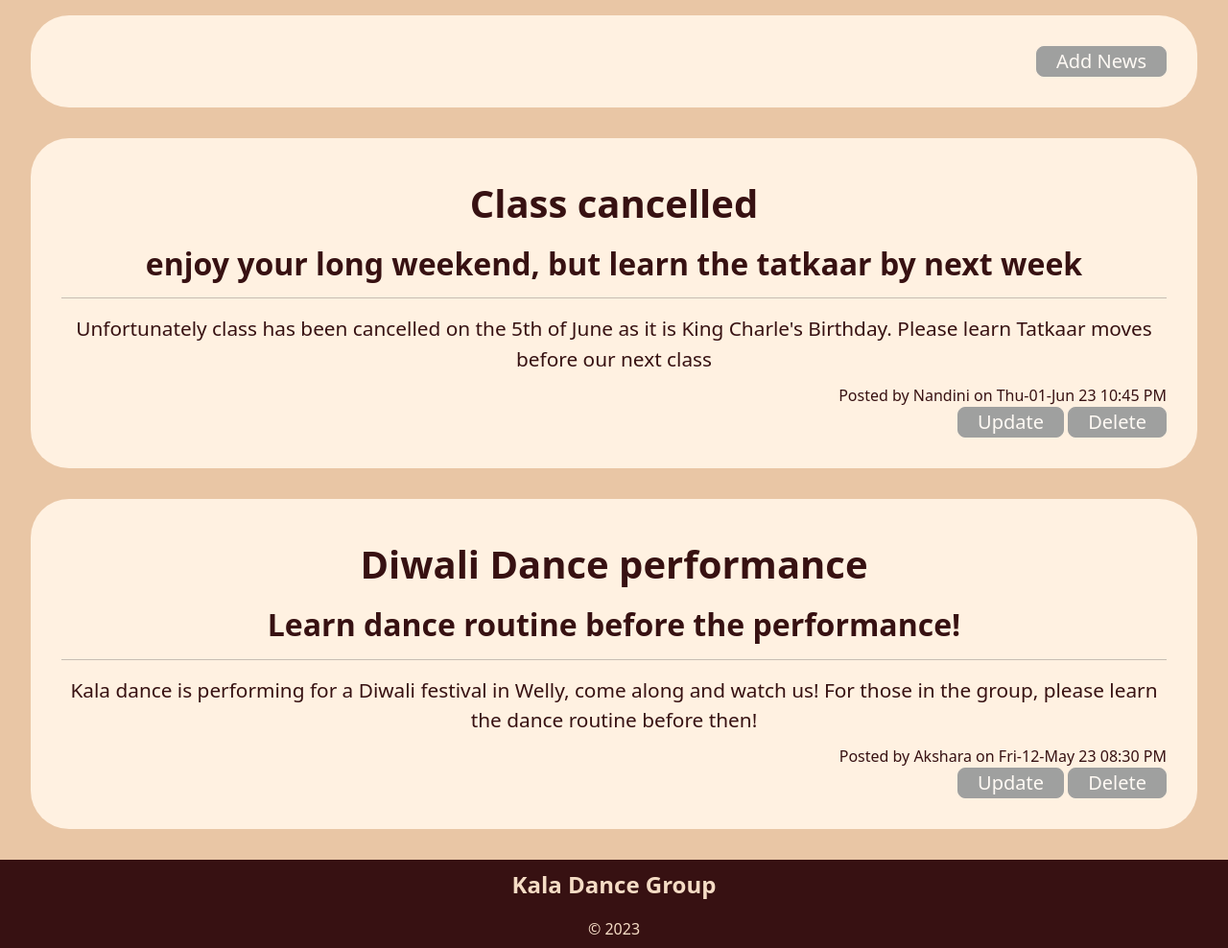
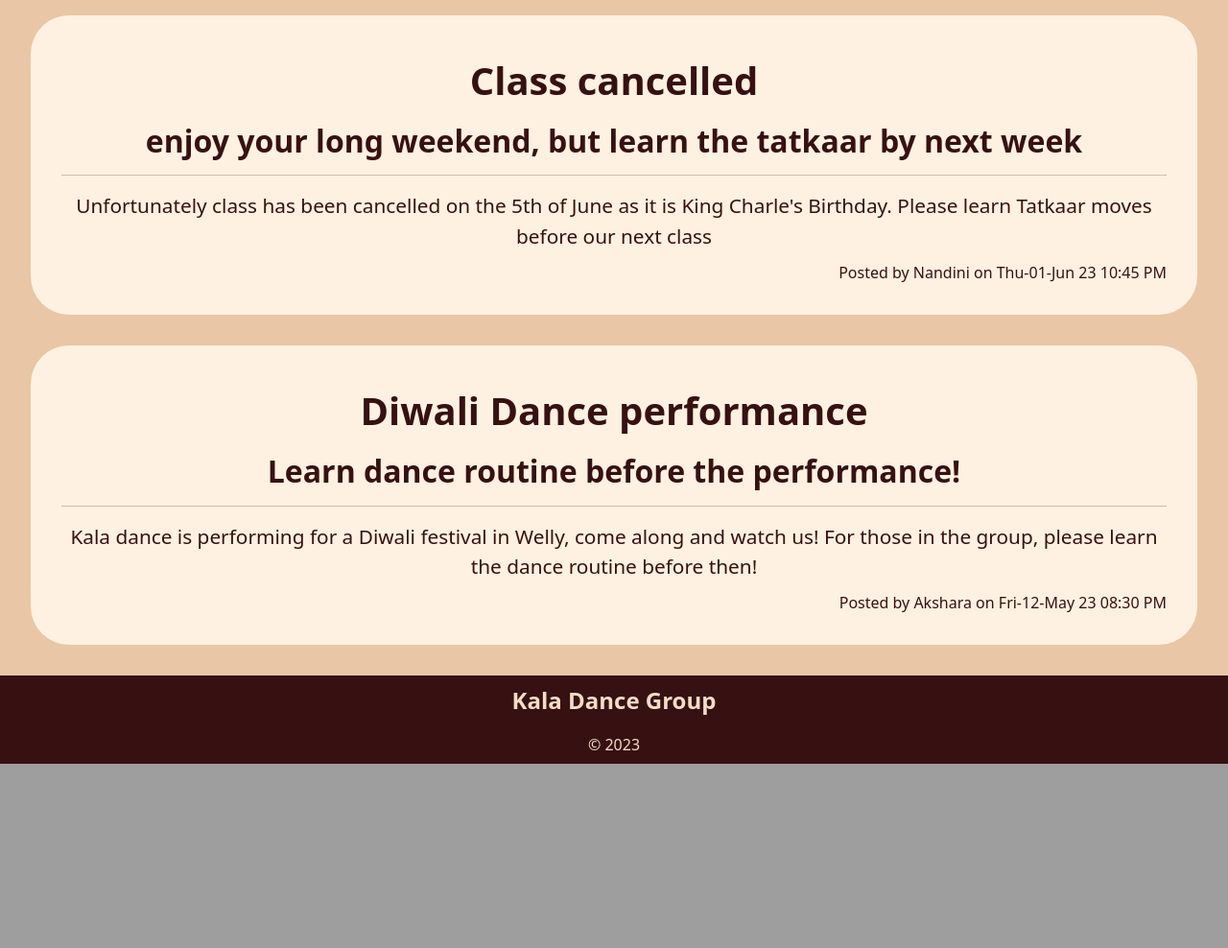
Before and after one commit to 4rush1/KalaDanceProject, a Flask app: page /news in a window 1280 px wide. Shown: the part 992-1980 px from the top of the page at 96% size. After the commit the page ends 1788 px from the top, so only its background shows below. Run offline with Flask 3, Linux system fonts and the light colour scheme; data comes from the database, SQL or seed files in the repository.

Commit message:
realised that the disabled button looked ugly, therefore I decided to get rid of these. Now when the user is not signed in, or has a authorisation of 1, the buttons will not appear

```diff
--- a/templates/news.html
+++ b/templates/news.html
@@ -20,15 +20,13 @@ news and events!
 
 {% block content %}
 <!-- to enter news -->
+{%  if session and session['authorisation'] == 0 %}
 <div class="container_round">
     <div class="text-end">
-        {%  if session and session['authorisation'] == 0 %}
         <a class="btn btn-lg btn-outline" href="{{ url_for('news_cud', id=0, task='add') }}">Add News</a>
-        {%  else %}
-        <a class="btn btn-lg btn-outline btn-secondary disabled" href="{{ url_for('news_cud', id=0, task='add') }}">Add News</a>
-        {%  endif %}
     </div>
 </div>
+{%  endif %}
 
 <!-- news structure -->
 <!-- LOOP -->
@@ -45,10 +43,6 @@ news and events!
         {%  if session and session['authorisation'] == 0 %}
         <a class="btn btn-lg btn-outline" href="{{ url_for('news_cud', id=row['news_id'], task='update') }}">Update</a>
         <a class="btn btn-lg btn-outline" href="{{ url_for('news_cud', id=row['news_id'], task='delete') }}">Delete</a>
-    <!-- if not in session or logged out, they cannot update or delete news, therefore buttons disabled -->
-        {%  else %}
-        <a class="btn btn-lg btn-outline btn-secondary disabled" href="{{ url_for('news_cud', id=row['news_id'], task='update') }}">Update</a>
-        <a class="btn btn-lg btn-outline btn-secondary disabled" href="{{ url_for('news_cud', id=row['news_id'], task='delete') }}">Delete</a>
         {%  endif %}
 
     </div>
```
